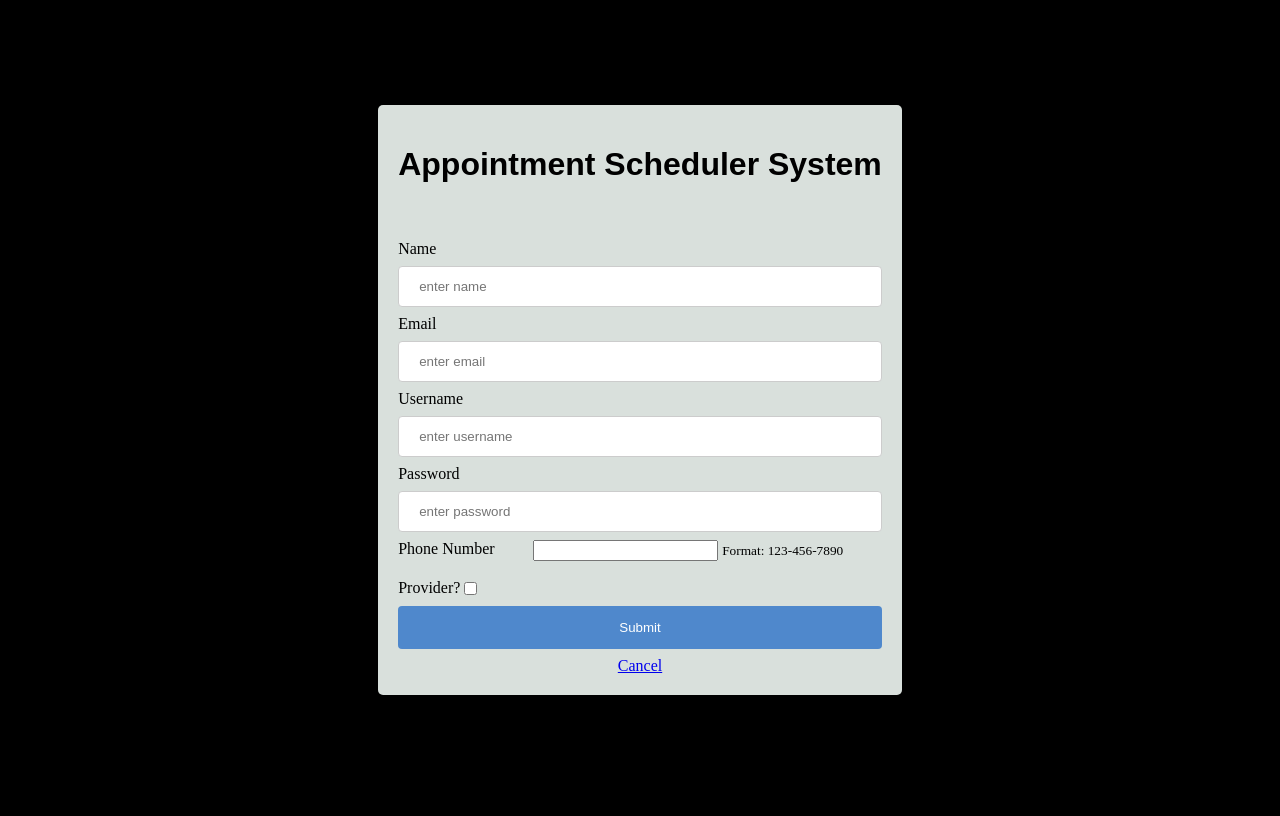
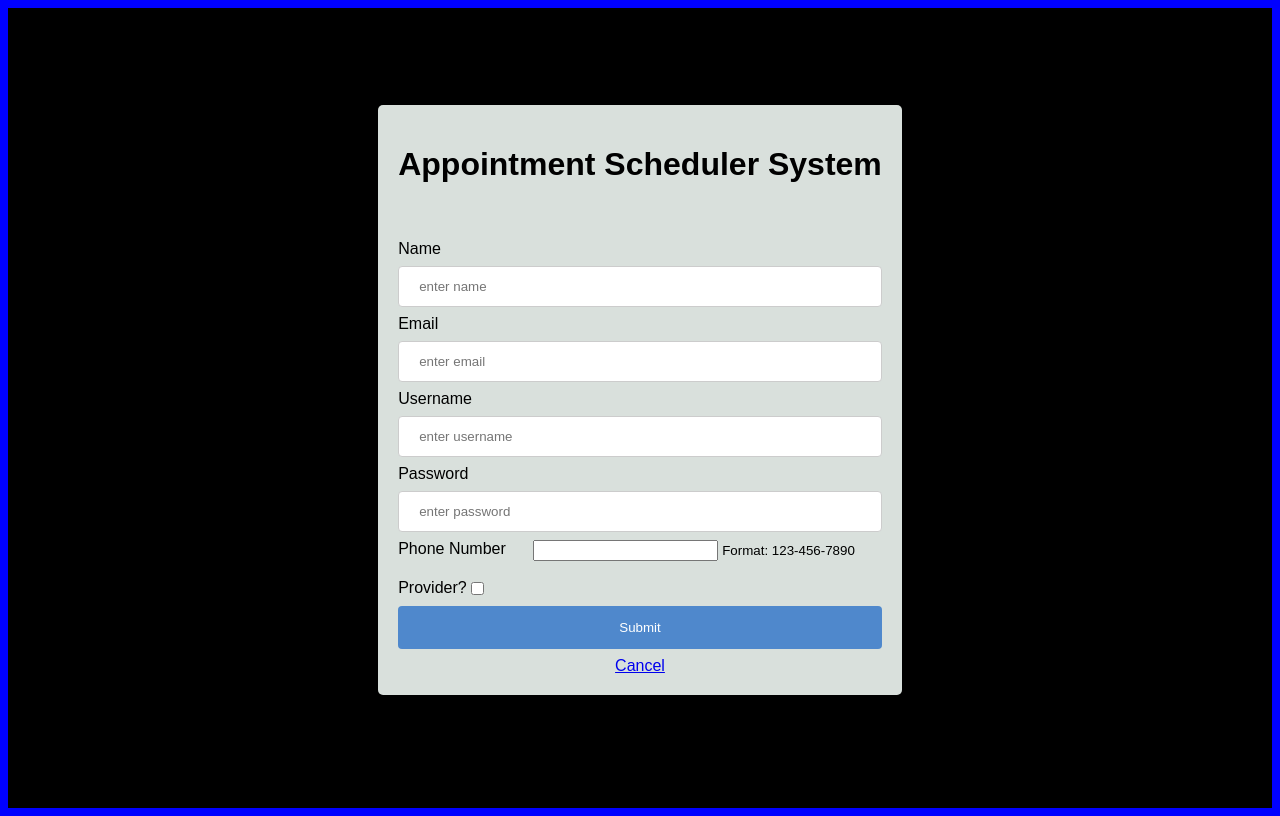
Before and after one commit to aarondunn21/AppointmentScheduler, a Flask app: page /register in a window 1280 px wide. Run offline with Flask 3, Linux system fonts and the light colour scheme.

Commit message:
Update style.css
- fixed image display
- updated appearance of pages to be more consistent
- fancy new font

```diff
--- a/static/styles/style.css
+++ b/static/styles/style.css
@@ -1,3 +1,7 @@
+html {
+  background-color: blue;
+  font-family: "PT Mono", sans-serif;
+}
 
 input[type=text], input[type=password], input[type=email] {
     width: 100%;
@@ -46,8 +50,7 @@ input[type=text], input[type=password], input[type=email] {
   }
 
   img {
-    height: 30px;;
-    width: max-content;
+    height: 30px;
   }
 
   ul {
```
